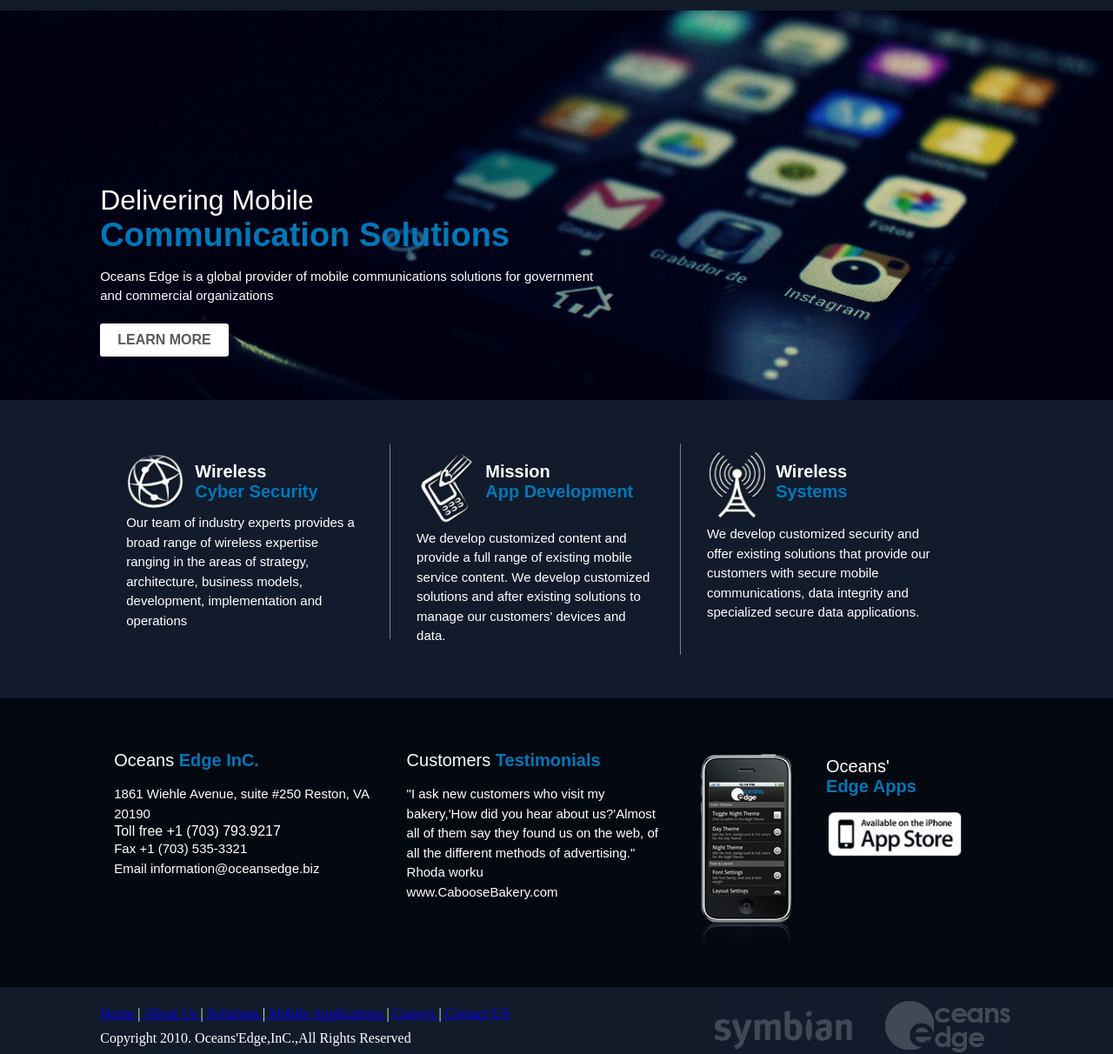
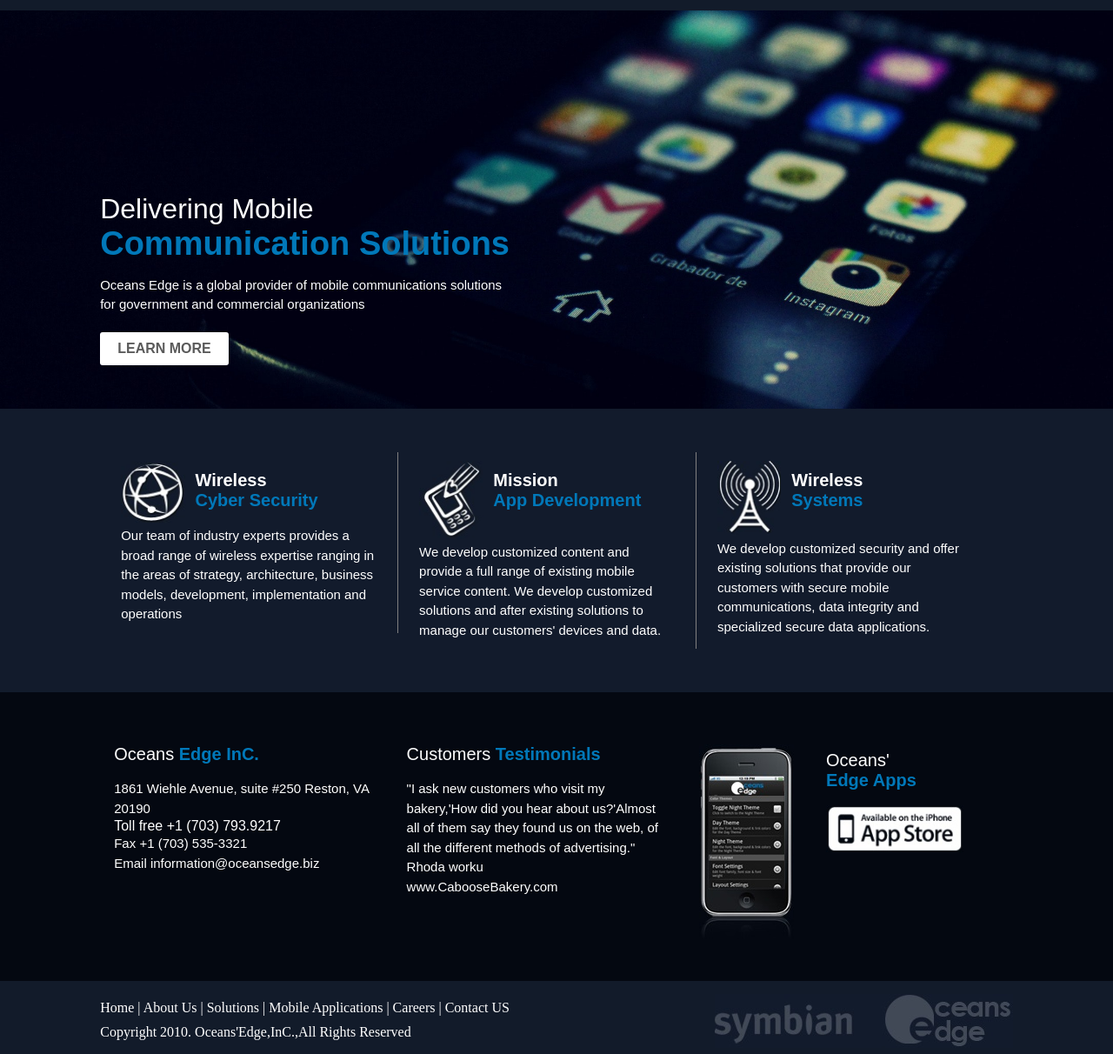
Before and after one commit to RabeyaIslam02/OceansEdge, a plain HTML site: page index.html in a window 1280 px wide. Shown: the part 101-1313 px from the top of the page at 87% size. Drawn offline with Linux system fonts and the light colour scheme.

Commit message:
Update style.css

```diff
--- a/css/style.css
+++ b/css/style.css
@@ -55,9 +55,9 @@ header{
 	background-position: center;
 }
 .banner-content{
-	margin-top: 200px;
+	margin-top: 210px;
 	margin-bottom: 50px;
-	width: 55%;
+	width: 45%;
 }
 .banner-content p:first-child{
 	color: white;
@@ -94,8 +94,8 @@ header{
 	padding: 50px 0;
 }
 .single{
-	width: 26%;
-	padding: 10px 30px;
+	width: 28%;
+	padding: 10px 24px;
 	float: left;
 	border-right: 1px solid gray;
 }
@@ -148,12 +148,6 @@ header{
 	padding: 16px;
 	float: left;
 	padding-bottom: 0;
-}
-/*.information nth-child(3){
-}
-.information p: nth-child(3){
-	padding-top: 5px;
-	border: 1px solid white;*/
 }
 .common{
 }
@@ -219,6 +213,10 @@ footer{
 	margin: 0;
 	margin-bottom: 10px;
 }
+.options p a{
+	text-decoration: none;
+	color: white;
+}
 .image{
 	float: right;
 }
```
